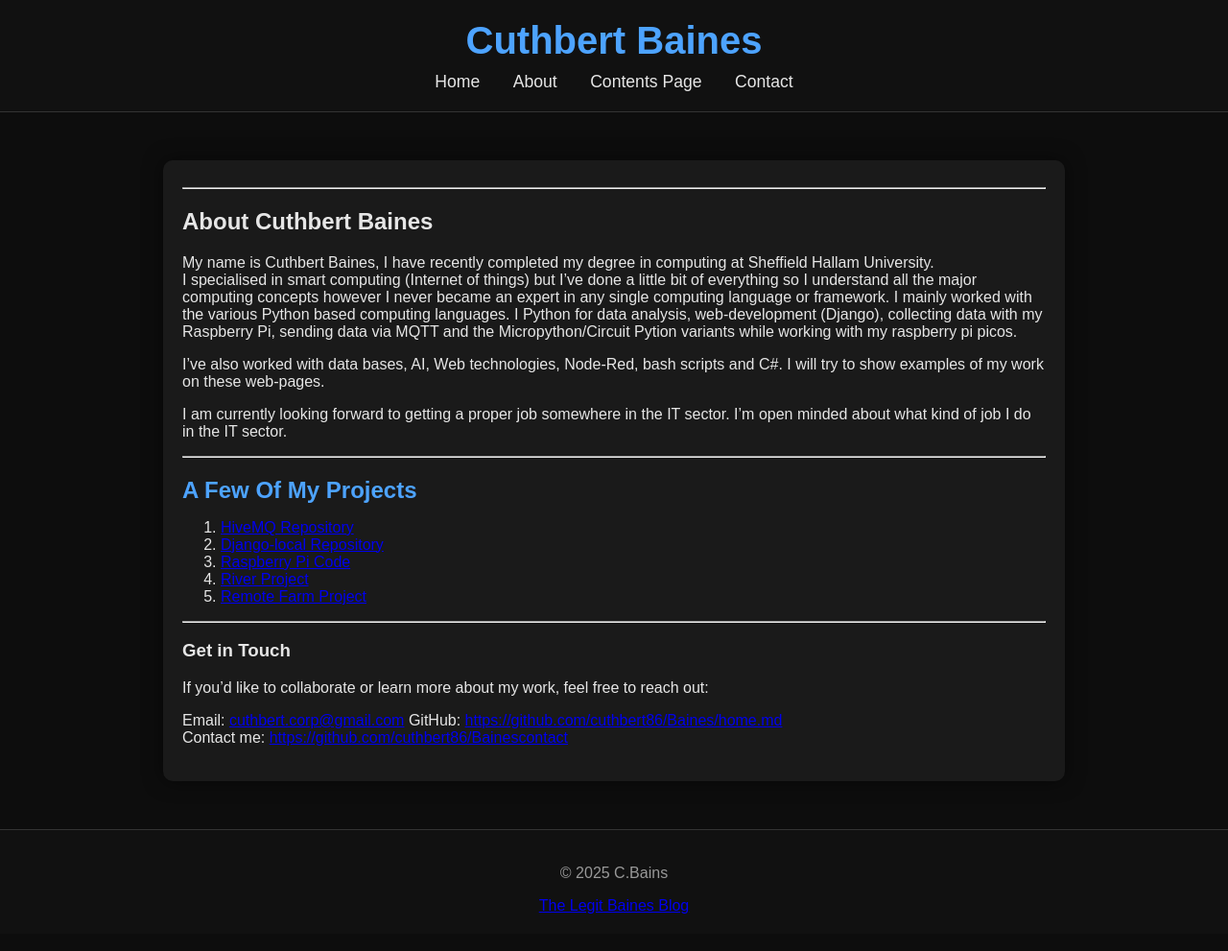
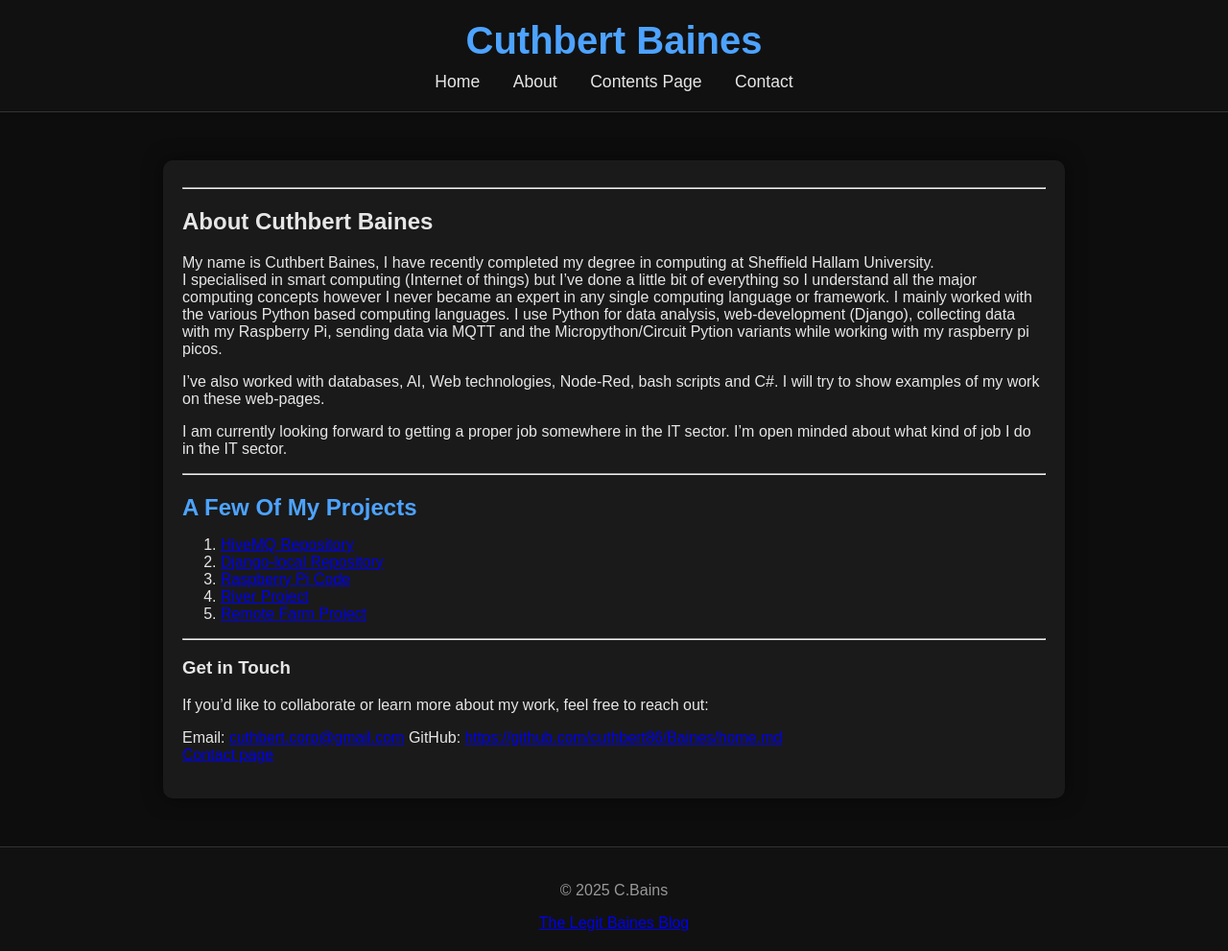
Before and after one commit to cuthbert86/cuthbert86.github.io, a Jekyll site: the page built from about.md, in a window 1280 px wide. Shown: the whole page at 96% size. Built offline with Jekyll 4.4.1, drawn with Linux system fonts in a browser that asks for light colours.

Commit message:
Update about.md with new content structure

```diff
--- a/about.md
+++ b/about.md
@@ -11,11 +11,11 @@
 My name is Cuthbert Baines, I have recently completed my degree in computing at Sheffield Hallam University.
 I specialised in smart computing (Internet of things) but I've done a little bit of everything so I understand
 all the major computing concepts however I never became an expert in any single computing language or framework.
-I mainly worked with the various Python based computing languages.  I Python for data analysis, web-development
+I mainly worked with the various Python based computing languages.  I use Python for data analysis, web-development
 (Django), collecting data with my Raspberry Pi, sending data via MQTT and the Micropython/Circuit Pytion variants
 while working with my raspberry pi picos.
 
-I've also worked with data bases, AI, Web technologies, Node-Red, bash scripts and C#.  I will try to show examples
+I've also worked with databases, AI, Web technologies, Node-Red, bash scripts and C#.  I will try to show examples
 of my work on these web-pages.
 
 I am currently looking forward to getting a proper job somewhere in the IT sector. I'm open minded about what kind
@@ -29,7 +29,7 @@
 
 1. [HiveMQ Repository](https://github.com/cuthbert86/HiveMQ)
 2. [Django-local Repository](https://github.com/cuthbert86/Django-Local/tree/master)
-3. [Raspberry Pi Code](ttps://github.com/cuthbert86/PiCode_showcase)
+3. [Raspberry Pi Code](https://github.com/cuthbert86/PiCode_showcase)
 4. [River Project](https://github.com/cuthbert86/River_Project.html)
 5. [Remote Farm Project](https://github.com/cuthbert86/River_Project.html)
 
@@ -42,4 +42,4 @@
 
 Email: <cuthbert.corp@gmail.com>
 GitHub: <https://github.com/cuthbert86/Baines/home.md>
-Contact me: <https://github.com/cuthbert86/Bainescontact>
+[Contact page](contact)
```
